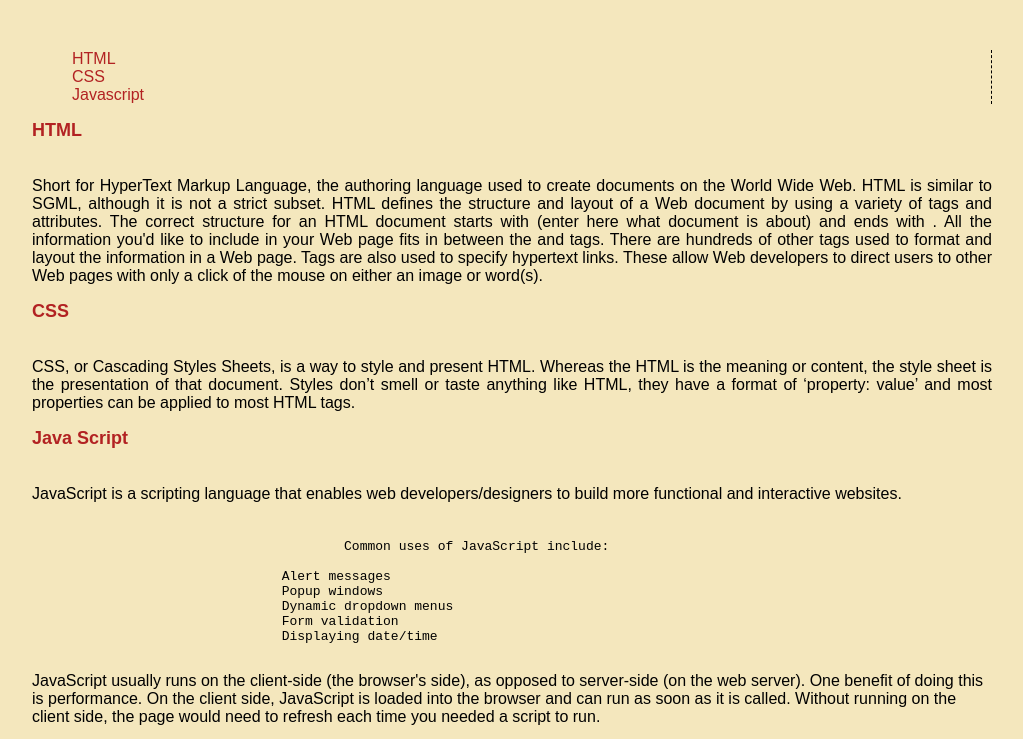
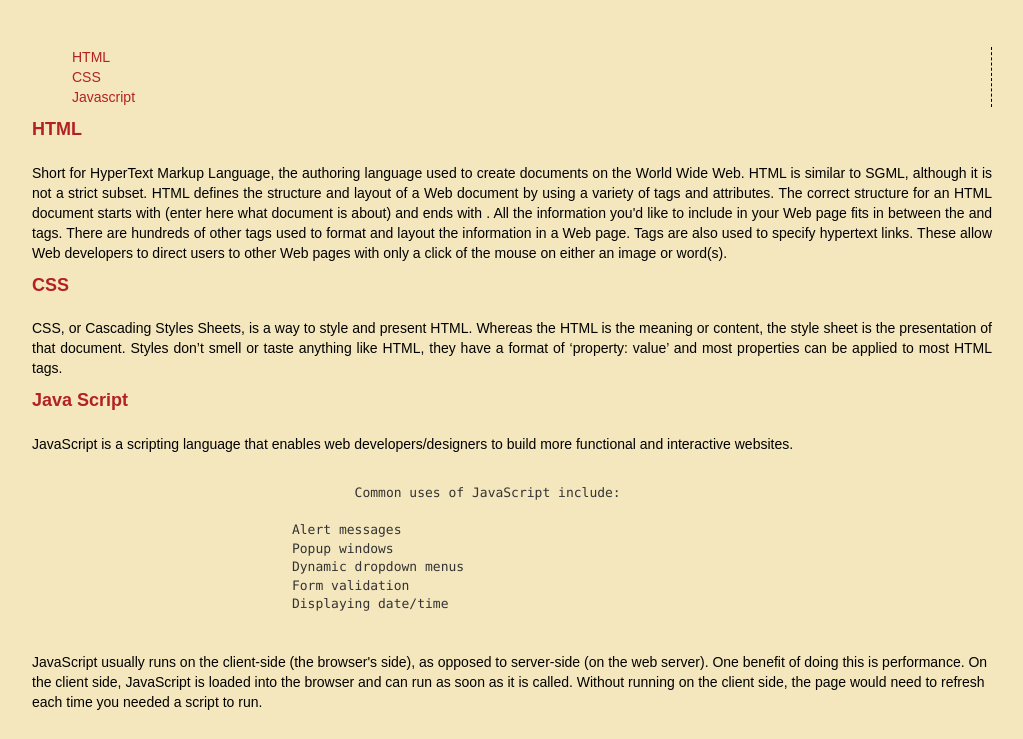
Before and after one commit to shammipuri/demo-project, a plain HTML site: page index.html in a window 1280 px wide. Shown: the part 196-935 px from the top of the page, without its empty margins (128-1151 px from the left). Drawn offline with nearby package versions, Linux system fonts and the light colour scheme; the site is published under a folder, as on GitHub Pages, so addresses that start at the root find nothing.

Commit message:
changes in index file

```diff
--- a/index.html
+++ b/index.html
@@ -13,7 +13,7 @@
 	<meta name="viewport" content="width=device-width; initial-scale=1.0" />
 
 		<!-- Replace favicon.ico & apple-touch-icon.png in the root of your domain and delete these references -->
-	<link rel="stylesheet" type="text/css" href="/bootstrap/css/bootstrap.css">
+	<link rel="stylesheet" type="text/css" href="bootstrap/css/bootstrap.css">
 	<link rel="stylesheet" type="text/css" href="stylesheet.css">
   </head>
     <!--End of head section-->
```
